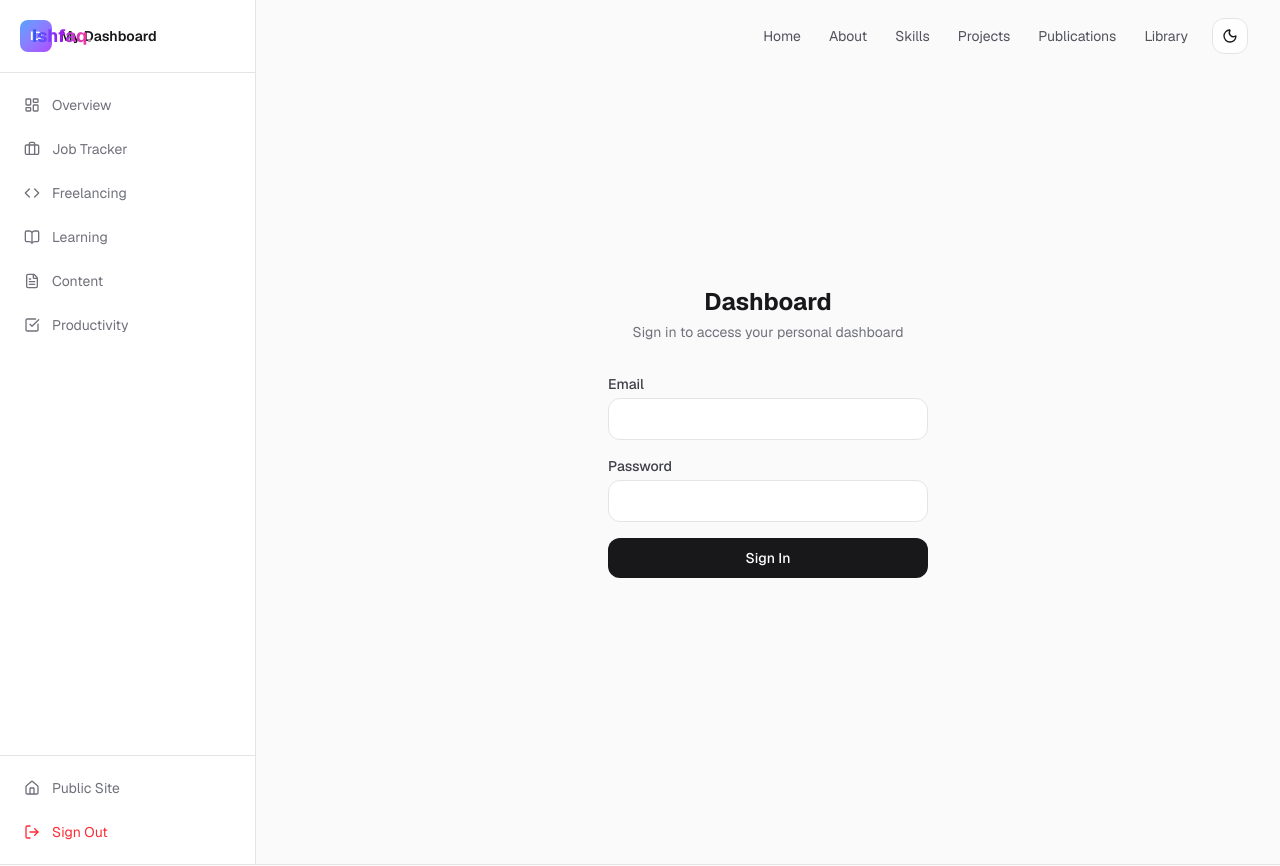
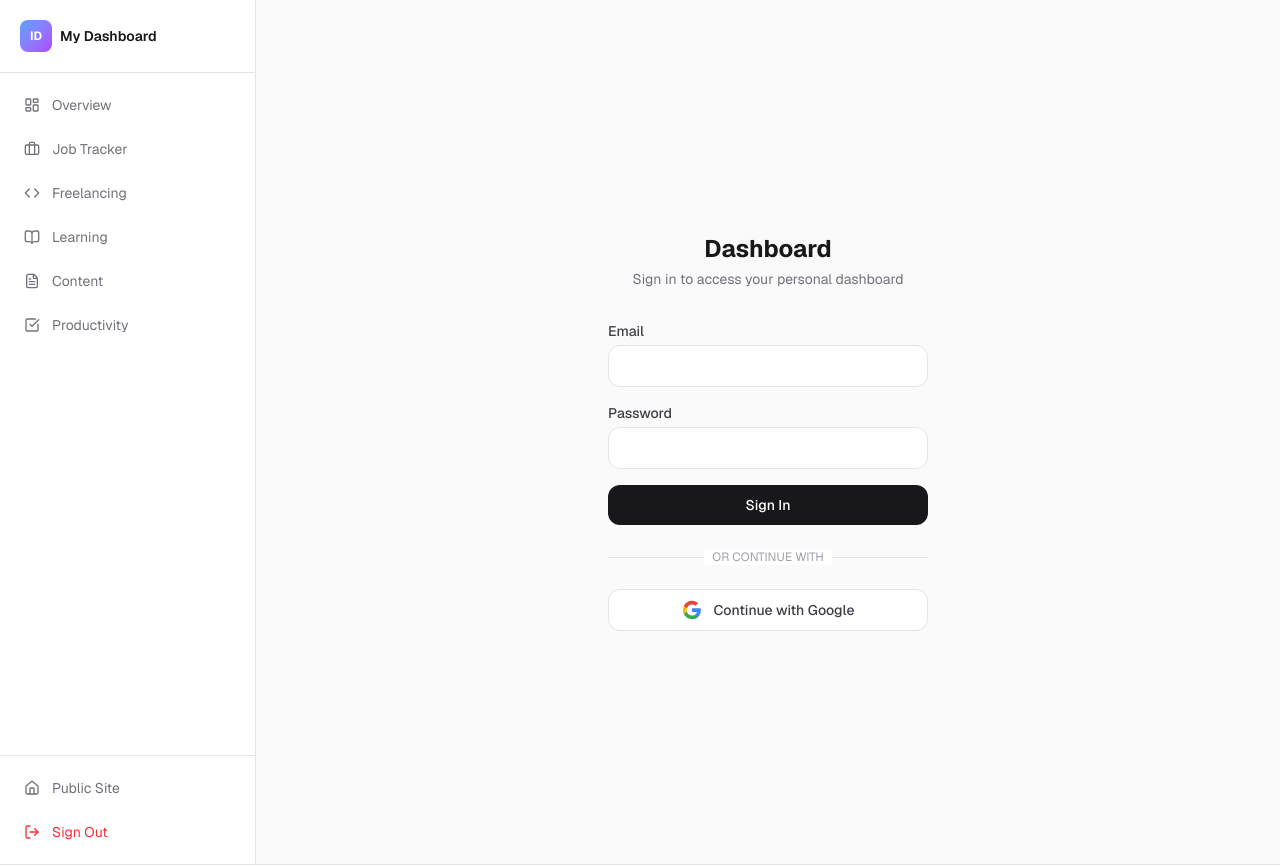
Before and after one commit to DarAshfaqDev/MyWebsite, a Next.js app: page /dashboard/login in a window 1280 px wide. Shown: the top 866 px of the page. Built offline with nearby package versions, Linux system fonts and the light colour scheme.

Commit message:
Fix dashboard sign-in: add SessionProvider, hide header on dashboard, add Google OAuth

```diff
--- a/src/app/dashboard/login/page.tsx
+++ b/src/app/dashboard/login/page.tsx
@@ -8,6 +8,7 @@ export default function LoginPage() {
   const router = useRouter();
   const [error, setError] = React.useState("");
   const [loading, setLoading] = React.useState(false);
+  const [googleLoading, setGoogleLoading] = React.useState(false);
 
   async function handleSubmit(e: React.FormEvent<HTMLFormElement>) {
     e.preventDefault();
@@ -75,6 +76,35 @@ export default function LoginPage() {
             {loading ? "Signing in..." : "Sign In"}
           </button>
         </form>
+
+        <div className="relative my-6">
+          <div className="absolute inset-0 flex items-center">
+            <div className="w-full border-t border-zinc-200 dark:border-zinc-700" />
+          </div>
+          <div className="relative flex justify-center text-xs uppercase">
+            <span className="bg-white dark:bg-zinc-900 px-2 text-zinc-400">
+              Or continue with
+            </span>
+          </div>
+        </div>
+
+        <button
+          type="button"
+          disabled={googleLoading}
+          onClick={() => {
+            setGoogleLoading(true);
+            signIn("google", { callbackUrl: "/dashboard" });
+          }}
+          className="w-full flex items-center justify-center gap-3 py-2.5 px-4 rounded-xl border border-zinc-200 dark:border-zinc-700 bg-white dark:bg-zinc-800 text-zinc-700 dark:text-zinc-300 font-medium text-sm hover:bg-zinc-50 dark:hover:bg-zinc-700 transition-colors disabled:opacity-50"
+        >
+          <svg className="h-5 w-5" viewBox="0 0 24 24">
+            <path d="M22.56 12.25c0-.78-.07-1.53-.2-2.25H12v4.26h5.92a5.06 5.06 0 0 1-2.2 3.32v2.77h3.57c2.08-1.92 3.28-4.74 3.28-8.1z" fill="#4285F4" />
+            <path d="M12 23c2.97 0 5.46-.98 7.28-2.66l-3.57-2.77c-.98.66-2.23 1.06-3.71 1.06-2.86 0-5.29-1.93-6.16-4.53H2.18v2.84C3.99 20.53 7.7 23 12 23z" fill="#34A853" />
+            <path d="M5.84 14.09c-.22-.66-.35-1.36-.35-2.09s.13-1.43.35-2.09V7.07H2.18C1.43 8.55 1 10.22 1 12s.43 3.45 1.18 4.93l2.85-2.22.81-.62z" fill="#FBBC05" />
+            <path d="M12 5.38c1.62 0 3.06.56 4.21 1.64l3.15-3.15C17.45 2.09 14.97 1 12 1 7.7 1 3.99 3.47 2.18 7.07l3.66 2.84c.87-2.6 3.3-4.53 6.16-4.53z" fill="#EA4335" />
+          </svg>
+          {googleLoading ? "Redirecting..." : "Continue with Google"}
+        </button>
       </div>
     </div>
   );
--- a/src/app/layout.tsx
+++ b/src/app/layout.tsx
@@ -5,6 +5,7 @@ import "./globals.css";
 import { getSiteConfig } from "@/lib/data";
 import { Header } from "@/components/layout/header";
 import { Footer } from "@/components/layout/footer";
+import { SessionProvider } from "@/components/providers/session-provider";
 
 const geistSans = Geist({
   variable: "--font-geist-sans",
@@ -92,9 +93,11 @@ export default function RootLayout({
         </Script>
       </head>
       <body className="min-h-screen flex flex-col antialiased">
-        <Header />
-        <main className="flex-1">{children}</main>
-        <Footer />
+        <SessionProvider>
+          <Header />
+          <main className="flex-1">{children}</main>
+          <Footer />
+        </SessionProvider>
       </body>
     </html>
   );
--- a/src/components/layout/header.tsx
+++ b/src/components/layout/header.tsx
@@ -3,6 +3,7 @@
 import * as React from "react";
 import { Menu, X } from "lucide-react";
 import { motion, AnimatePresence } from "framer-motion";
+import { usePathname } from "next/navigation";
 import { Button } from "@/components/ui/button";
 import { ThemeToggle } from "@/components/ui/theme-toggle";
 import { getNavigation, getProfile } from "@/lib/data";
@@ -13,6 +14,9 @@ export function Header() {
   const [scrolled, setScrolled] = React.useState(false);
   const navItems = getNavigation();
   const profile = getProfile();
+  const pathname = usePathname();
+
+  if (pathname.startsWith("/dashboard")) return null;
 
   React.useEffect(() => {
     const handleScroll = () => setScrolled(window.scrollY > 20);
--- /dev/null
+++ b/src/components/providers/session-provider.tsx
@@ -0,0 +1,7 @@
+"use client";
+
+import { SessionProvider as NextAuthSessionProvider } from "next-auth/react";
+
+export function SessionProvider({ children }: { children: React.ReactNode }) {
+  return <NextAuthSessionProvider>{children}</NextAuthSessionProvider>;
+}
--- a/src/lib/auth.ts
+++ b/src/lib/auth.ts
@@ -1,5 +1,6 @@
 import NextAuth from "next-auth";
 import Credentials from "next-auth/providers/credentials";
+import Google from "next-auth/providers/google";
 
 export const { handlers, signIn, signOut, auth } = NextAuth({
   providers: [
@@ -22,6 +23,10 @@ export const { handlers, signIn, signOut, auth } = NextAuth({
         return null;
       },
     }),
+    Google({
+      clientId: process.env.AUTH_GOOGLE_ID,
+      clientSecret: process.env.AUTH_GOOGLE_SECRET,
+    }),
   ],
   pages: {
     signIn: "/dashboard/login",
```
